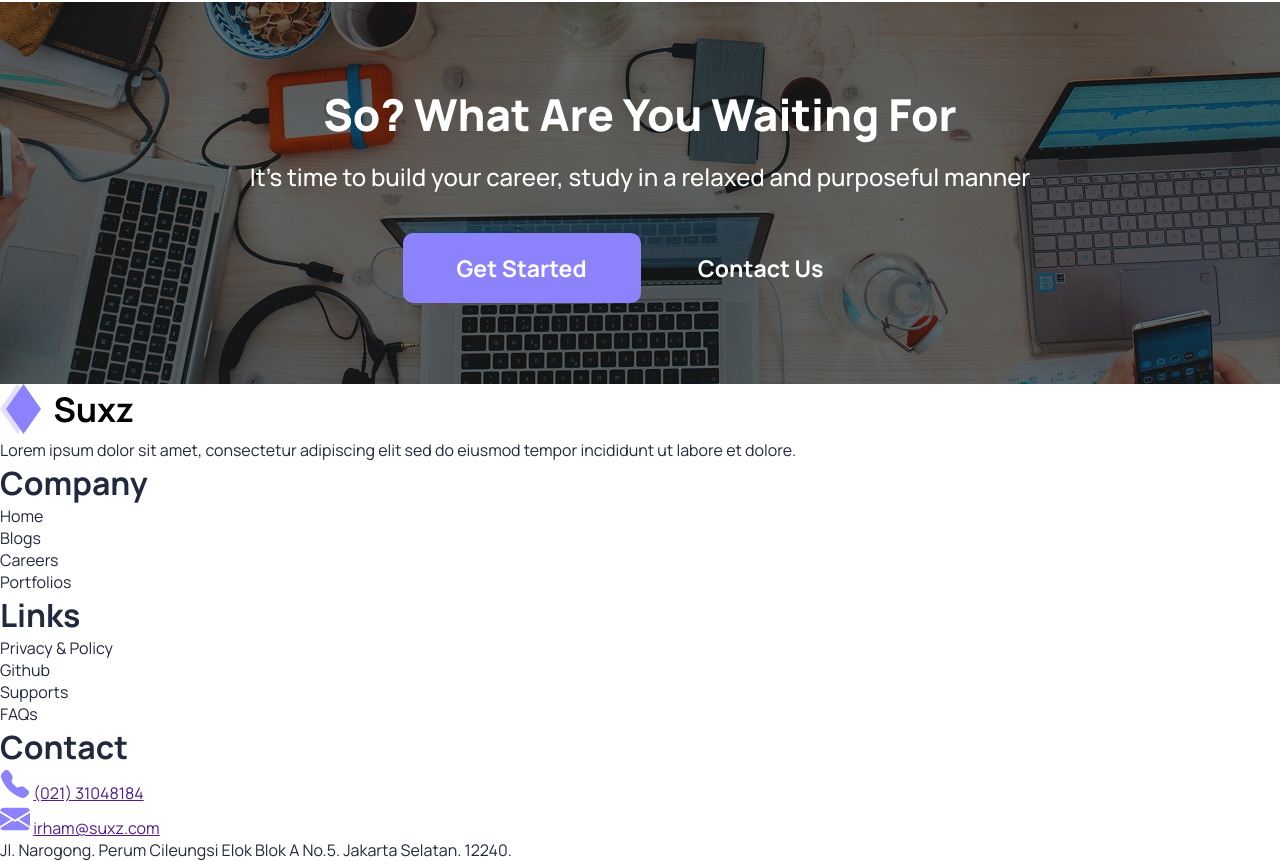
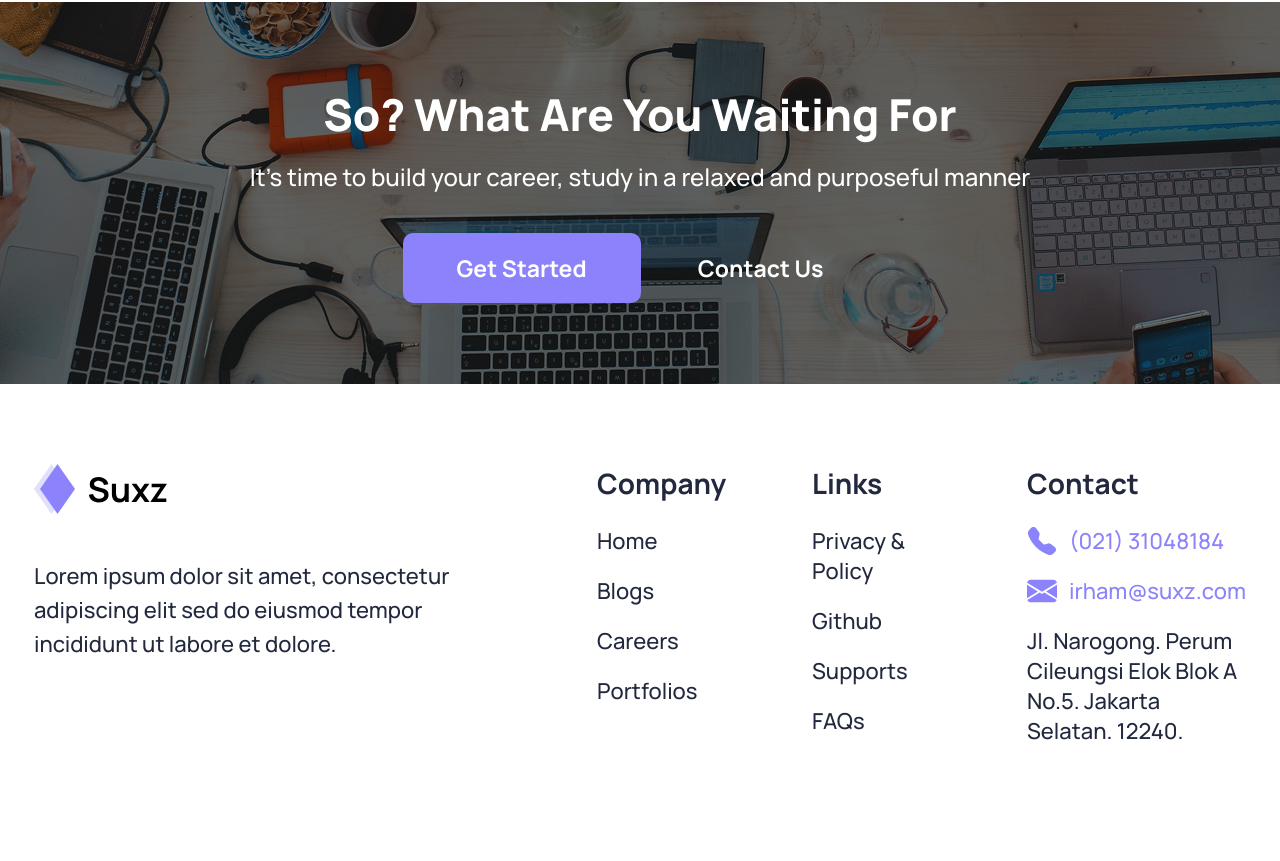
Before and after one commit to itsmeriski/slicing-web-vanilla-1, a website: page index.html in a window 1280 px wide. Shown: the part 3575-4436 px from the top of the page. After the commit the page ends 4401 px from the top, so only its background shows below. Drawn offline with Linux system fonts and the light colour scheme.

Commit message:
update belajar slicing web

```diff
--- a/index.html
+++ b/index.html
@@ -209,17 +209,17 @@
             <div class="footer__information">
               <h1 class="footer__information-title">Company</h1>
 
-              <ul>
-                <li>
+              <ul class="footer__lists">
+                <li class="footer__list">
                   <p>Home</p>
                 </li>
-                <li>
+                <li class="footer__list">
                   <p>Blogs</p>
                 </li>
-                <li>
+                <li class="footer__list">
                   <p>Careers</p>
                 </li>
-                <li>
+                <li class="footer__list">
                   <p>Portfolios</p>
                 </li>
               </ul>
@@ -228,17 +228,17 @@
             <div class="footer__information">
               <h1 class="footer__information-title">Links</h1>
 
-              <ul>
-                <li>
+              <ul class="footer__lists">
+                <li class="footer__list">
                   <p>Privacy & Policy</p>
                 </li>
-                <li>
+                <li class="footer__list">
                   <p>Github</p>
                 </li>
-                <li>
+                <li class="footer__list">
                   <p>Supports</p>
                 </li>
-                <li>
+                <li class="footer__list">
                   <p>FAQs</p>
                 </li>
               </ul>
@@ -290,7 +290,7 @@
                 <a href="">irham@suxz.com</a>
               </p>
 
-              <p class="footer__information-desc">
+              <p class="footer__information-address">
                 Jl. Narogong. Perum Cileungsi Elok Blok A No.5. Jakarta Selatan.
                 12240.
               </p>
--- a/styles.css
+++ b/styles.css
@@ -490,3 +490,76 @@ main {
 .get-started__group-cta > .btn:last-child {
   color: var(--white);
 }
+
+.footer {
+  padding-block: 80px;
+}
+
+.footer__wrapper {
+  width: var(--w-laptop);
+  margin-inline: auto;
+  display: flex;
+  justify-content: space-between;
+}
+
+.footer__content {
+  flex: 1 0 420px;
+}
+
+.footer__logo {
+  margin-bottom: 40px;
+}
+
+.footer__desc {
+  font-weight: 500;
+  font-size: 22px;
+  line-height: 34px;
+}
+
+.footer__informations {
+  display: flex;
+  justify-content: flex-end;
+  column-gap: 75px;
+}
+
+.footer__information {
+  flex-shrink: 0;
+  flex-basis: 140px;
+}
+
+.footer__information-title {
+  font-weight: 700;
+  font-size: 28px;
+  margin-bottom: 24px;
+}
+
+.footer__lists {
+  display: flex;
+  row-gap: 20px;
+  flex-direction: column;
+}
+
+.footer__list {
+  list-style: none;
+  font-weight: 500;
+  font-size: 22px;
+}
+
+.footer__contact {
+  display: flex;
+  align-content: center;
+  column-gap: 12px;
+  margin-bottom: 20px;
+}
+
+.footer__contact > a {
+  text-decoration: none;
+  font-weight: 500;
+  font-size: 22px;
+  color: var(--brand);
+}
+
+.footer__information-address {
+  font-weight: 500;
+  font-size: 22px;
+}
```
